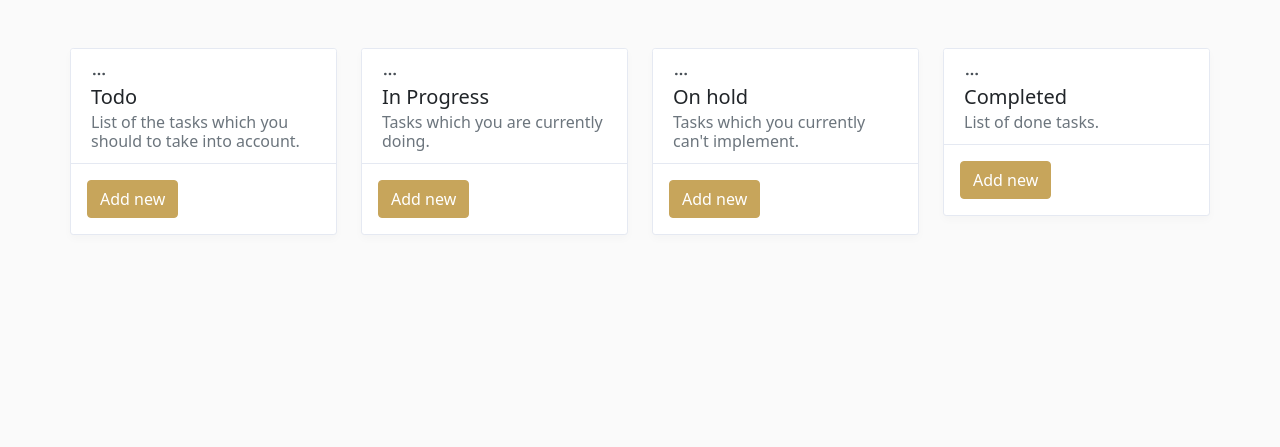
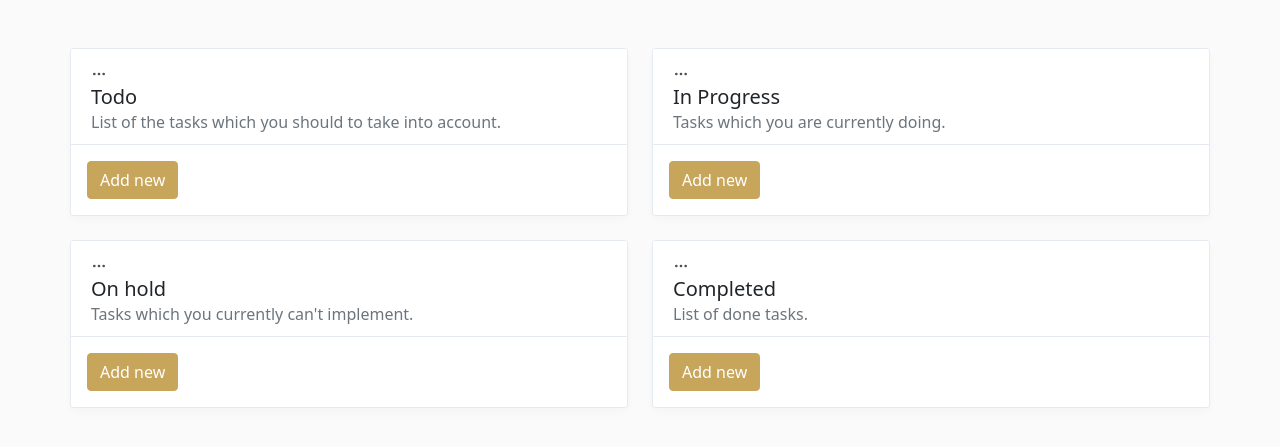
Before and after one commit to itsdaibend/proth, a Django app: page /todos/ in a window 1280 px wide. Shown: the part 86-533 px from the top of the page. Run offline with Django 4.2, Linux system fonts and the light colour scheme; the visitor is signed in with stand-in values (Sample User, id 1); data that the repository does not hold is empty; some libraries are stand-ins or nearby versions.

Commit message:
[FE] Minor fixes for UI

```diff
--- a/django_app/todo/templates/todo/todopage.html
+++ b/django_app/todo/templates/todo/todopage.html
@@ -9,7 +9,7 @@
 <main class="content mt-5">
     <div class="container p-0">
         <div class="row">
-            <div class="col-12 col-lg-6 col-xl-3">
+            <div class="col-12 col-xl-6 col-xxl-3">
                 <div class="card card-border-primary">
                     <div class="card-header">
                         <div class="card-actions float-right">
@@ -66,7 +66,7 @@
                     </div>
                 </div>
             </div>
-            <div class="col-12 col-lg-6 col-xl-3">
+            <div class="col-12 col-xl-6 col-xxl-3">
                 <div class="card card-border-warning">
                     <div class="card-header">
                         <div class="card-actions float-right">
@@ -128,7 +128,7 @@
                     </div>
                 </div>
             </div>
-            <div class="col-12 col-lg-6 col-xl-3">
+            <div class="col-12 col-xl-6 col-xxl-3">
                 <div class="card card-border-danger">
                     <div class="card-header">
                         <div class="card-actions float-right">
@@ -186,7 +186,7 @@
                     </div>
                 </div>
             </div>
-            <div class="col-12 col-lg-6 col-xl-3">
+            <div class="col-12 col-xl-6 col-xxl-3">
                 <div class="card card-border-success">
                     <div class="card-header">
                         <div class="card-actions float-right">
```
Also changed, not shown: django_app/static/css/home_page.css (+24 -0 lines), django_app/templates/home_page.html (+5 -12 lines).
